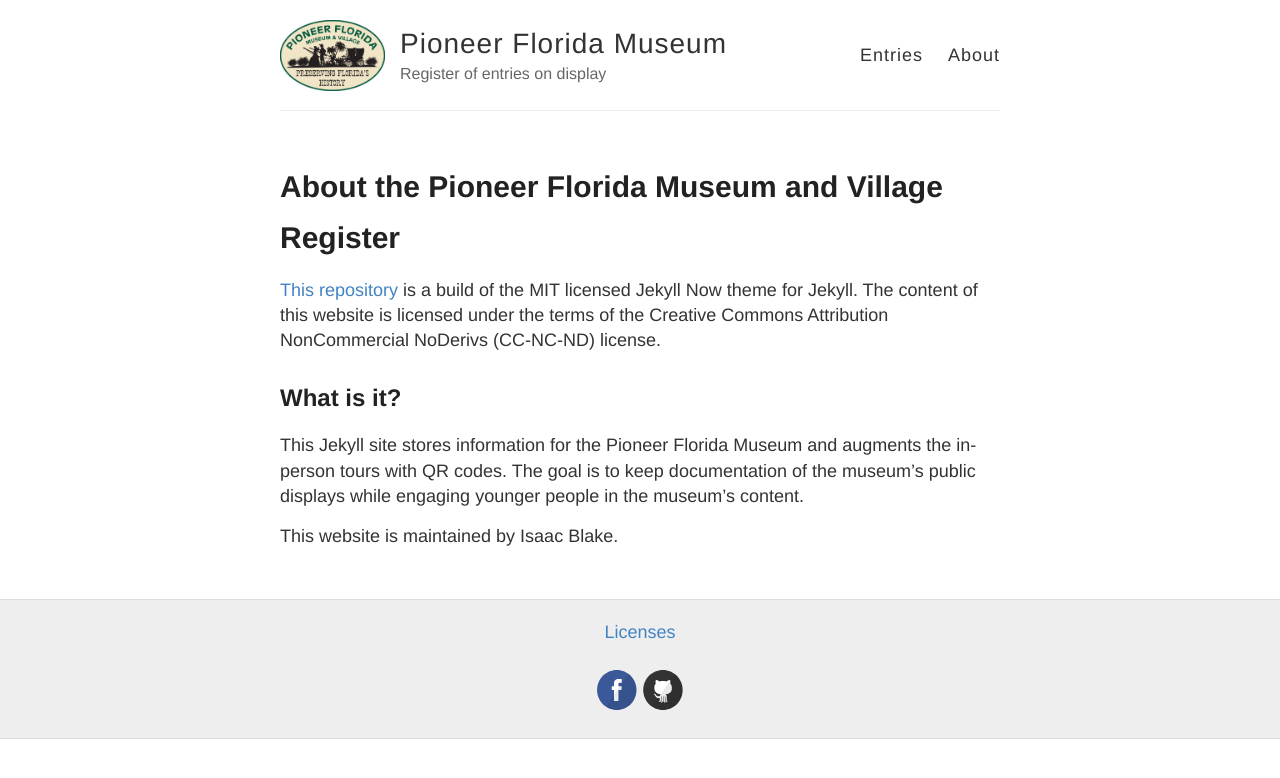
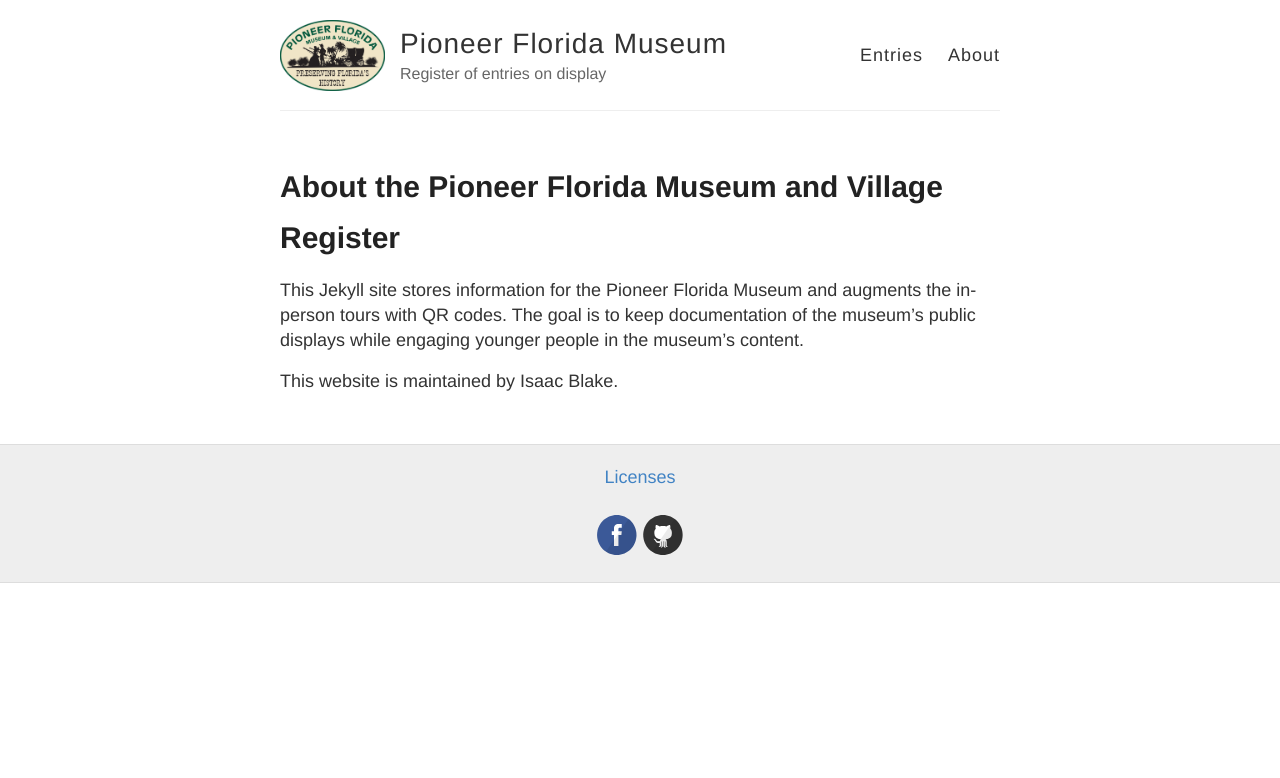
Before and after one commit to pioneervirt/pioneervirt.github.io, a Jekyll site: the page built from about.md, in a window 1280 px wide. Shown: the top 778 px of the page. Built offline with Jekyll 4.4.1, drawn with Linux system fonts in a browser that asks for light colours.

Commit message:
Update about.md

```diff
--- a/about.md
+++ b/about.md
@@ -4,10 +4,6 @@ title: About the Pioneer Florida Museum and Village Register
 permalink: /about/
 ---
 
-[This repository](https://github.com/pioneervirt/pioneervirt.github.io "GitHub Repository") is a build of the MIT licensed Jekyll Now theme for Jekyll. The content of this website is licensed under the terms of the Creative Commons Attribution NonCommercial NoDerivs (CC-NC-ND) license.
-
-## What is it?
-
 This Jekyll site stores information for the Pioneer Florida Museum and augments the in-person tours with QR codes. The goal is to keep documentation of the museum's public displays while engaging younger people in the museum's content.
 
 This website is maintained by Isaac Blake.
```
